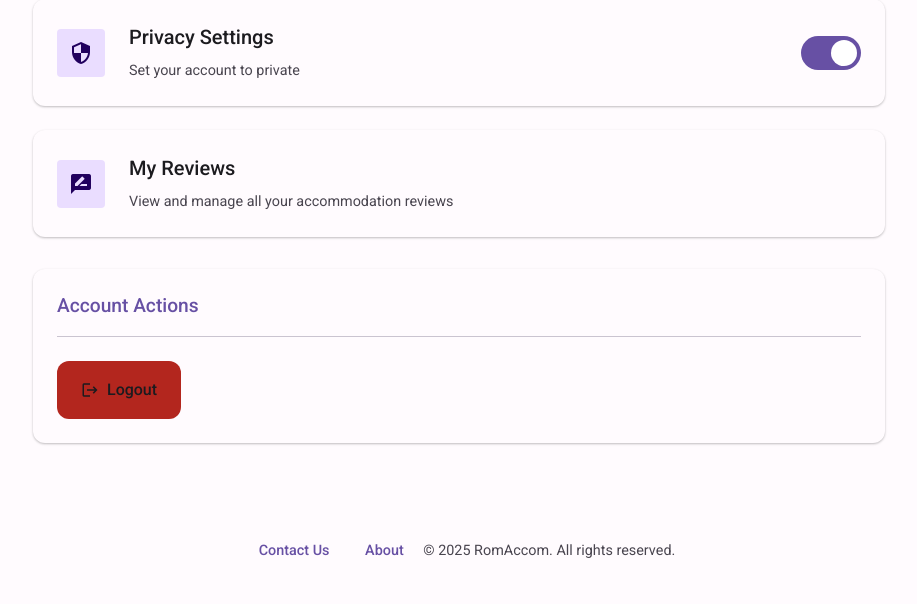
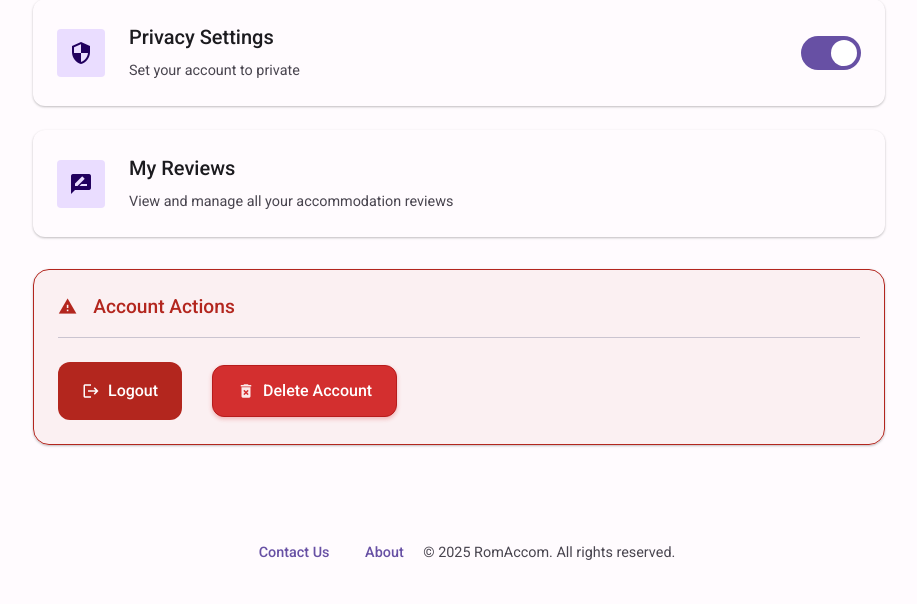
Before and after one commit to JoaoManuel2005/Team2E, a Django app: template romaccom/templates/romaccom/myaccount.html in a window 1280 px wide. Shown: the part 678-1282 px from the top of the page, without its empty margins (181-1098 px from the left). Before the commit the page ends 1236 px from the top, so only its background shows below. Run offline with Django 3.2, Linux system fonts and the light colour scheme; the template is opened without the code that fills it, so the values that code supplies are empty.

Commit message:
added delete account button in myaccount page, awaiting backend implementation

```diff
--- a/romaccom/static/css/myaccount.css
+++ b/romaccom/static/css/myaccount.css
@@ -151,6 +151,10 @@
     border-radius: var(--md-radius-medium);
     box-shadow: var(--md-elevation-1);
     padding: var(--md-space-3);
+    margin-top: 2rem;
+    border-radius: var(--md-radius-large);
+    background-color: rgba(179, 38, 30, 0.05);
+    border: 1px solid var(--md-error);
 }
 
 .actions-title {
@@ -160,6 +164,15 @@
     margin-bottom: var(--md-space-3);
     padding-bottom: var(--md-space-2);
     border-bottom: 1px solid var(--md-outline-variant);
+    color: var(--md-error);
+    display: flex;
+    align-items: center;
+}
+
+.actions-title:before {
+    content: "warning";
+    font-family: 'Material Icons';
+    margin-right: var(--md-space-2);
 }
 
 .action-btn {
@@ -170,7 +183,7 @@
     text-decoration: none;
     font-weight: 500;
     margin-right: var(--md-space-2);
-    transition: background-color 0.3s;
+    transition: background-color 0.2s;
 }
 
 .btn-primary {
@@ -184,11 +197,44 @@
 
 .btn-danger {
     background-color: var(--md-error);
-    color: var(--md-on-error);
+    color: white;
+    border: 1px solid var(--md-error-container);
 }
 
 .btn-danger:hover {
     background-color: var(--md-error-hover);
+    box-shadow: var(--md-elevation-2);
+}
+
+.btn-delete {
+    background-color: #d32f2f;
+    color: white;
+    border: 1px solid #b71c1c;
+    box-shadow: 0 2px 4px rgba(211, 47, 47, 0.3);
+    margin-left: 10px;
+    transition: all 0.2s ease;
+    font-weight: 500;
+    padding: var(--md-space-2) var(--md-space-3);
+    display: inline-flex;
+    align-items: center;
+    line-height: 1;
+}
+
+.btn-delete:hover {
+    background-color: var(--md-error-hover);
+    box-shadow: var(--md-elevation-2);
+    transform: translateY(-1px);
+}
+
+.btn-delete:active {
+    transform: translateY(1px);
+    box-shadow: 0 1px 2px rgba(211, 47, 47, 0.4);
+}
+
+.btn-delete .material-icons {
+    color: rgba(255, 255, 255, 0.9);
+    margin-right: 8px;
+    vertical-align: middle;
 }
 
 .action-btn .material-icons {
@@ -206,8 +252,7 @@
         width: 100%;
     }
 }
-
-/* Privacy switch styles - made bigger */
+/* privacy toggle style */
 .privacy-card {
     display: flex;
     align-items: center;
--- a/romaccom/templates/romaccom/myaccount.html
+++ b/romaccom/templates/romaccom/myaccount.html
@@ -106,6 +106,11 @@
             <span class="material-icons">logout</span>
             Logout
         </a>
+
+        <a href="#" class="action-btn btn-delete">
+            <span class="material-icons">delete_forever</span>
+            Delete Account
+        </a>
     </div>
 </div>
 {% endblock %}
```
